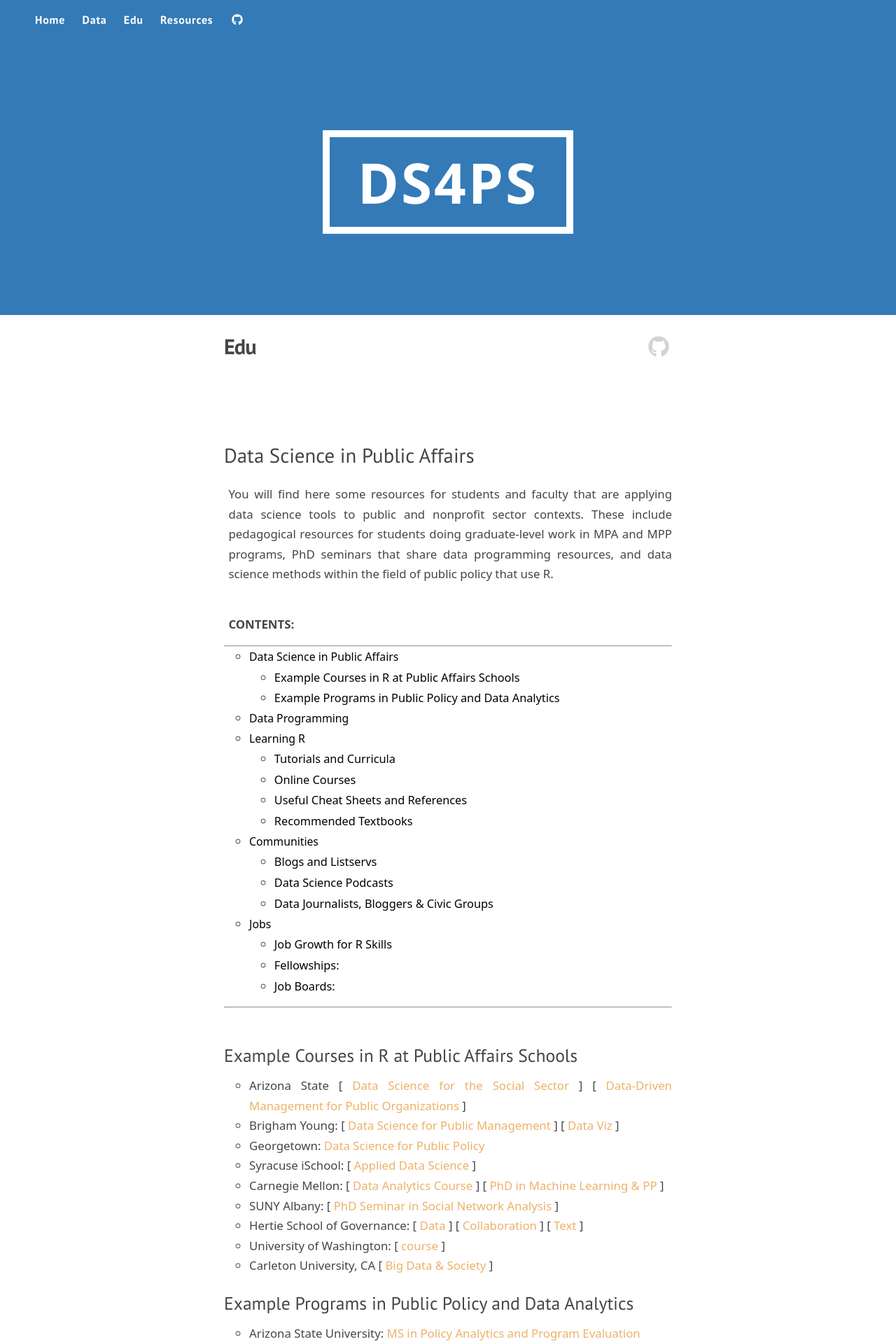
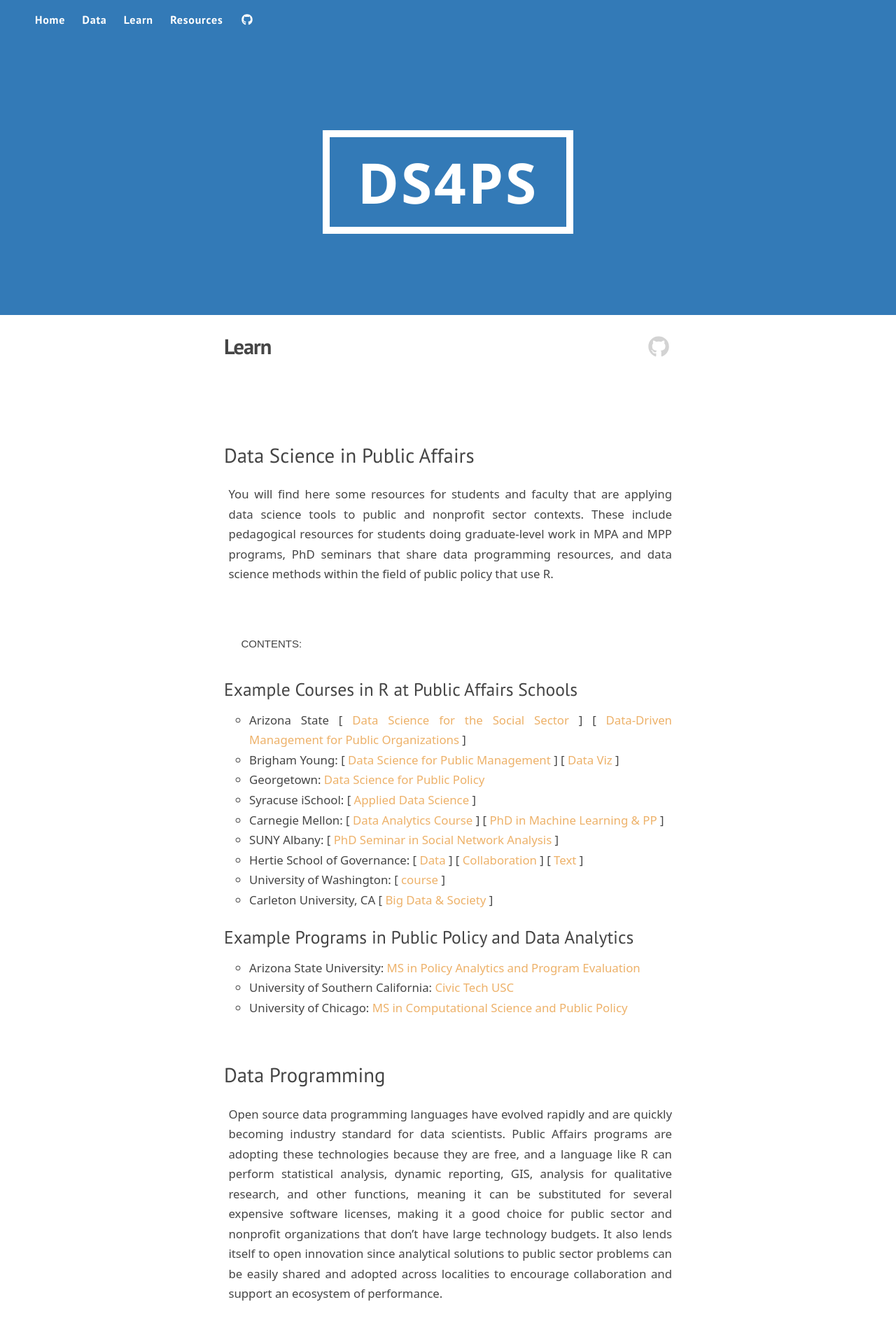
Before and after one commit to DS4PS/ds4ps_dev_site, a Jekyll site: the page built from edu.md, in a window 1280 px wide. Shown: the top 1920 px of the page at 70% size. Built offline with Jekyll 4.4.1, drawn with Linux system fonts in a browser that asks for light colours; nearby versions of some CDN libraries; library files that are not in the unit come from our copies; some of the changed lines change nothing that is shown.

Commit message:
Update edu.md

```diff
--- a/edu.md
+++ b/edu.md
@@ -1,7 +1,7 @@
 ---
 layout: page
-title: Edu
-permalink: /edu/
+title: Learn
+permalink: /learn/
 ---
 
 
@@ -46,7 +46,33 @@
     font-weight: bold;
 }
 
+/* Style the button that is used to open and close the collapsible content */
+.collapsible {
+  background-color: #fff;
+  color: #444;
+  cursor: pointer;
+  padding: 18px;
+  width: 20%;
+  border: none;
+  text-align: left;
+  outline: none;
+  font-size: 15px;
+}
+/* Add a background color to the button if it is clicked on (add the .active class with JS), and when you move the mouse over it (hover) */
+.active, .collapsible:hover {
+  background-color: #ccc;
+}
 
+/* Add a background color to the button if it is clicked on (add the .active class with JS), and when you move the mouse over it (hover) */
+.active, .collapsible:hover {
+  background-color: #ccc;
+}
+
+/* Style the collapsible content. Note: hidden by default */
+.content {
+  display: none;
+  overflow: hidden;
+}
 </style>
 
 <br>
@@ -56,8 +82,11 @@
 You will find here some resources for students and faculty that are applying data science tools to public and nonprofit sector contexts. These include pedagogical resources for students doing graduate-level work in MPA and MPP programs, PhD seminars that share data programming resources, and data science methods within the field of public policy that use R.
 
 <br>
-**CONTENTS:**
 
+<button class="collapsible">CONTENTS:</button>
+<div class="content">
+
+<br>
 -----------------------
 
 * TOC
@@ -66,6 +95,25 @@
 -----------------------
 
 <br>
+
+</div>
+
+<script>
+var coll = document.getElementsByClassName("collapsible");
+var i;
+
+for (i = 0; i < coll.length; i++) {
+  coll[i].addEventListener("click", function() {
+    this.classList.toggle("active");
+    var content = this.nextElementSibling;
+    if (content.style.display === "block") {
+      content.style.display = "none";
+    } else {
+      content.style.display = "block";
+    }
+  });
+}
+</script>
 
 
 
```
